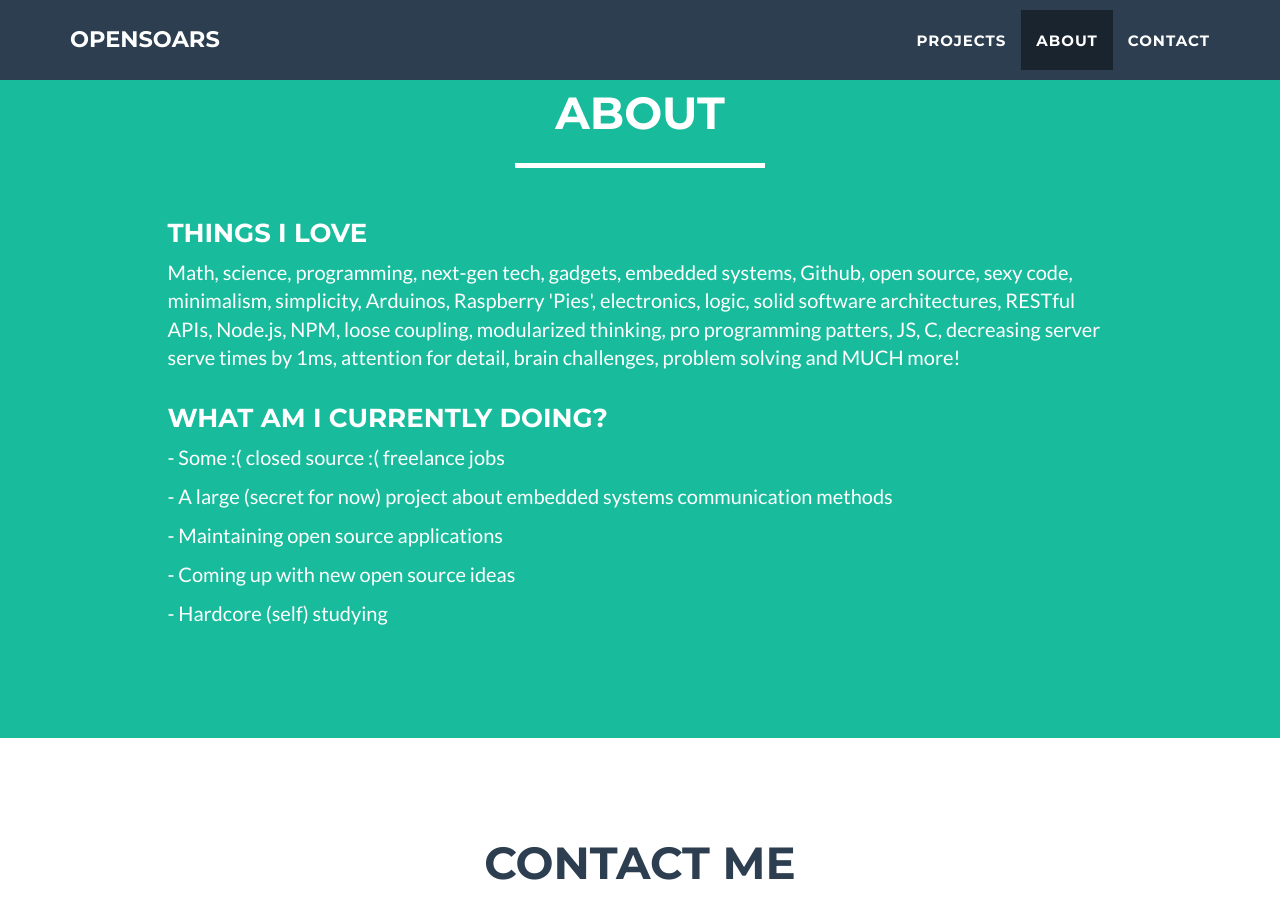
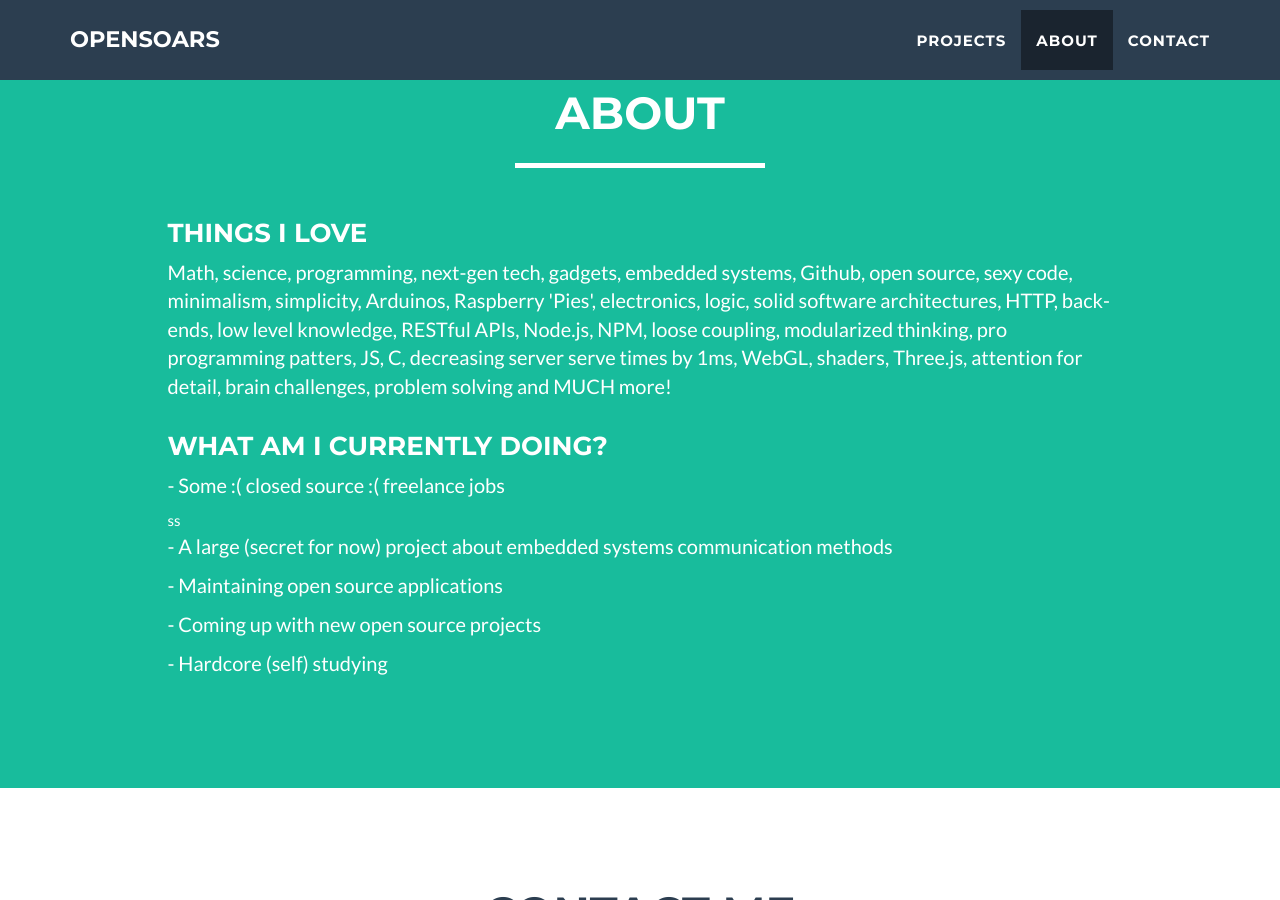
Before and after one commit to opensoars/opensoars.github.io, a Jekyll site: the page built from index.html, in a window 1280 px wide and 900 px high, scrolled down 1698 px. Built offline with Jekyll 4.4.1, drawn with Linux system fonts in a browser that asks for light colours.

Commit message:
Portfolio updated

```diff
--- a/_includes/about.html
+++ b/_includes/about.html
@@ -11,16 +11,15 @@
                 <div class="col-lg-10 col-lg-offset-1">
                     <h3>Things I love</h3>
                     <p>Math, science, programming, next-gen tech, gadgets, embedded systems, Github,
-                        open source, sexy code, minimalism, simplicity, Arduinos, Raspberry 'Pies', electronics, logic, solid software architectures, RESTful APIs, Node.js, NPM, loose coupling, modularized thinking, pro programming patters,
-                        JS, C, decreasing server serve times by 1ms, attention for detail, brain challenges, problem solving and
-                        MUCH more!</p>
+                        open source, sexy code, minimalism, simplicity, Arduinos, Raspberry 'Pies', electronics, logic, solid software architectures, HTTP, back-ends, low level knowledge, RESTful APIs, Node.js, NPM, loose coupling, modularized thinking, pro programming patters, JS, C, decreasing server serve times by 1ms, WebGL, shaders, Three.js,  attention for detail, brain challenges, problem solving
+                        and MUCH more!</p>
                 </div>
                 <div class="col-lg-10 col-lg-offset-1">
                     <h3>What am I currently doing?</h3>
-                    <p>- Some :( closed source :( freelance jobs</p>
+                    <p>- Some :( closed source :( freelance jobs</p>    ss
                     <p>- A large (secret for now) project about embedded systems communication methods</p>
                     <p>- Maintaining open source applications</p>
-                    <p>- Coming up with new open source ideas</p>
+                    <p>- Coming up with new open source projects</p>
                     <p>- Hardcore (self) studying</p>
                 </div>
             </div>
```
Also changed, not shown: img/profile - Copy.png (added), img/profile.png.
